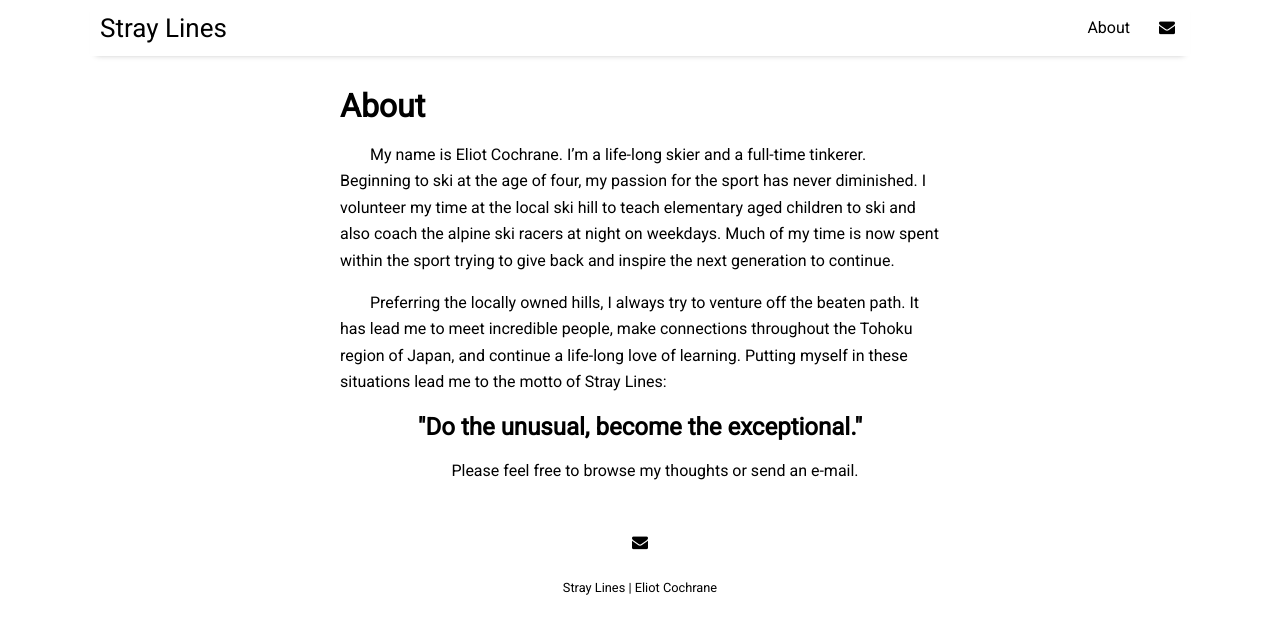
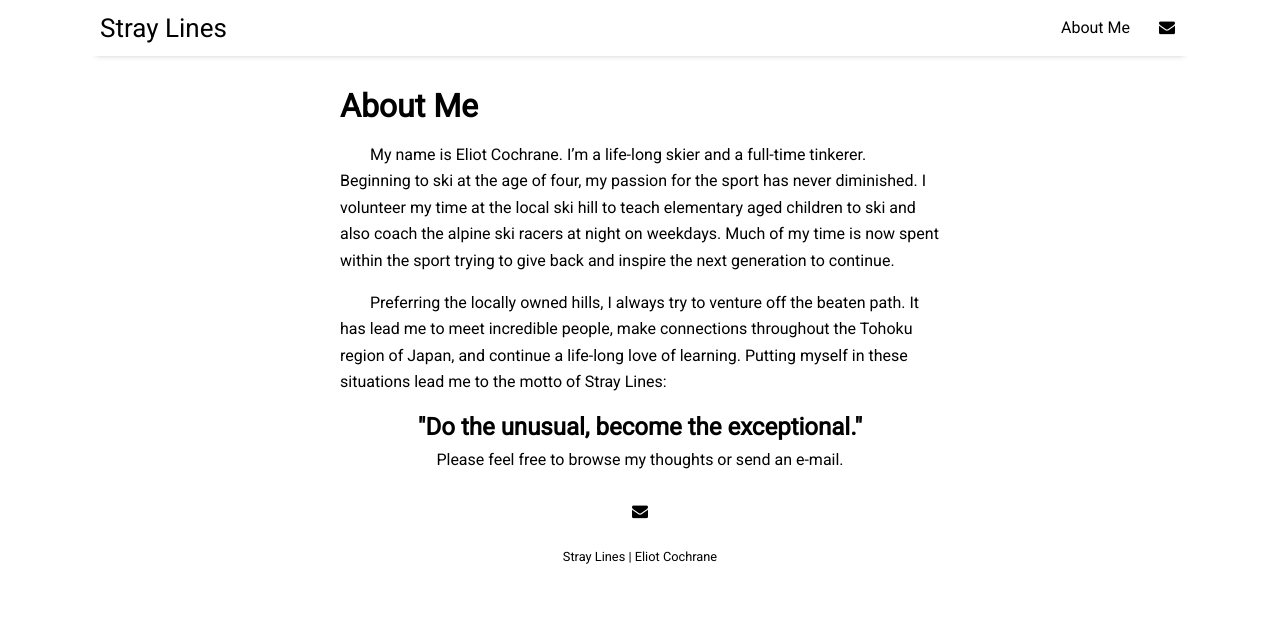
Before and after one commit to eliotcochrane/eliotcochrane.github.io, a Jekyll site: the page built from pages/about.md, in a window 1280 px wide. Shown: the top 634 px of the page. Built offline with Jekyll 4.4.1, drawn with Linux system fonts in a browser that asks for light colours; nearby versions of some CDN libraries.

Commit message:
Change About Me title and remove indent
-Change the About title to About Me
-remove the indentation from final line of centered text

```diff
--- a/_data/settings.yml
+++ b/_data/settings.yml
@@ -11,7 +11,7 @@ menu:
 # - {name: 'Learning Resources', url: 'resources'}
 # - {name: 'Sample Posts',       url: 'sample-posts'}
 # - {name: 'Documentation',      url: 'documentation'}
-- {name: 'About',              url: 'about'}
+- {name: 'About Me',              url: 'about'}
 # - {name: 'Contact',            url: 'contact'}
 
 # Available social icons are powered by Font Awesome, so you can use any icon that they offer
--- a/pages/about.md
+++ b/pages/about.md
@@ -1,6 +1,6 @@
 ---
 layout: page
-title: About
+title: About Me
 permalink: /about
 ---
 
@@ -10,4 +10,4 @@ Preferring the locally owned hills, I always try to venture off the beaten path.
 
 <center><h2>"Do the unusual, become the exceptional."</h2></center>
 
-<p style="text-align: center;"> Please feel free to browse my thoughts or send an e-mail.</p>
+<center> Please feel free to browse my thoughts or send an e-mail.</center>
```
